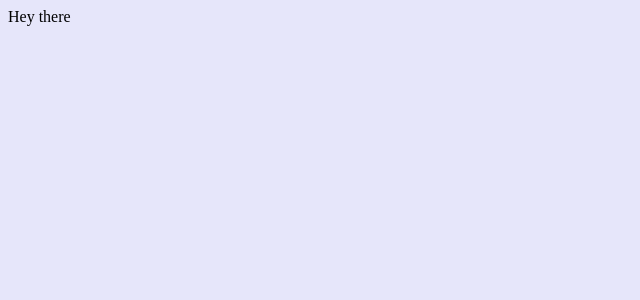
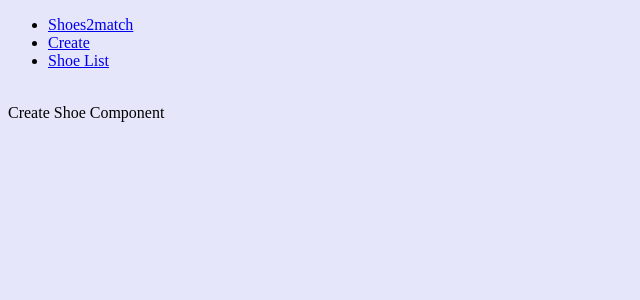
Before and after one commit to lmellon/shoes2match-frontend, a React (Create React App) app in the folder shoes2match/: page /create in a window 1280 px wide. Shown: the top 300 px of the page, without its empty margins (0-640 px from the left). Built offline with nearby package versions, Linux system fonts and the light colour scheme.

Commit message:
set up React router with components and links

```diff
--- a/shoes2match/src/App.js
+++ b/shoes2match/src/App.js
@@ -1,11 +1,26 @@
 import React, { Component } from 'react';
 import { BrowserRouter as Router, Route, Link } from "react-router-dom";
+
+import CreateShoe from './components/create-shoe';
+import EditShoe from './components/edit-shoe';
+import ShoesList from './components/shoes-list';
+
 
 function App() {
   return (
       <Router>
         <div className="App">
-            Hey there
+        <nav>
+            <ul>
+                <li><Link to="/">Shoes2match</Link></li>
+                <li><Link to="/create"> Create </Link></li>
+                <li><Link to="/list"> Shoe List </Link></li>
+            </ul>
+        </nav>
+        <br />
+            <Route path="/list" exact component={ShoesList} />
+            <Route path="/edit/:id" component={EditShoe} />
+            <Route path="/create" component={CreateShoe} />
         </div>
     </Router>
   );
--- /dev/null
+++ b/shoes2match/src/components/create-shoe.js
@@ -0,0 +1,13 @@
+import React, { Component } from 'react';
+
+class CreateShoe extends Component {
+    render() {
+        return(
+            <div>
+                Create Shoe Component
+            </div>
+        )
+    }
+}
+
+export default CreateShoe;
--- /dev/null
+++ b/shoes2match/src/components/edit-shoe.js
@@ -0,0 +1,13 @@
+import React, { Component } from 'react';
+
+class EditShoe extends Component {
+    render() {
+        return(
+            <div>
+                Edit Shoe Component
+            </div>
+        )
+    }
+}
+
+export default EditShoe;
--- /dev/null
+++ b/shoes2match/src/components/shoes-list.js
@@ -0,0 +1,13 @@
+import React, { Component } from 'react';
+
+class ShoesList extends Component {
+    render() {
+        return(
+            <div>
+                Shoes List Component
+            </div>
+        )
+    }
+}
+
+export default ShoesList;
```
